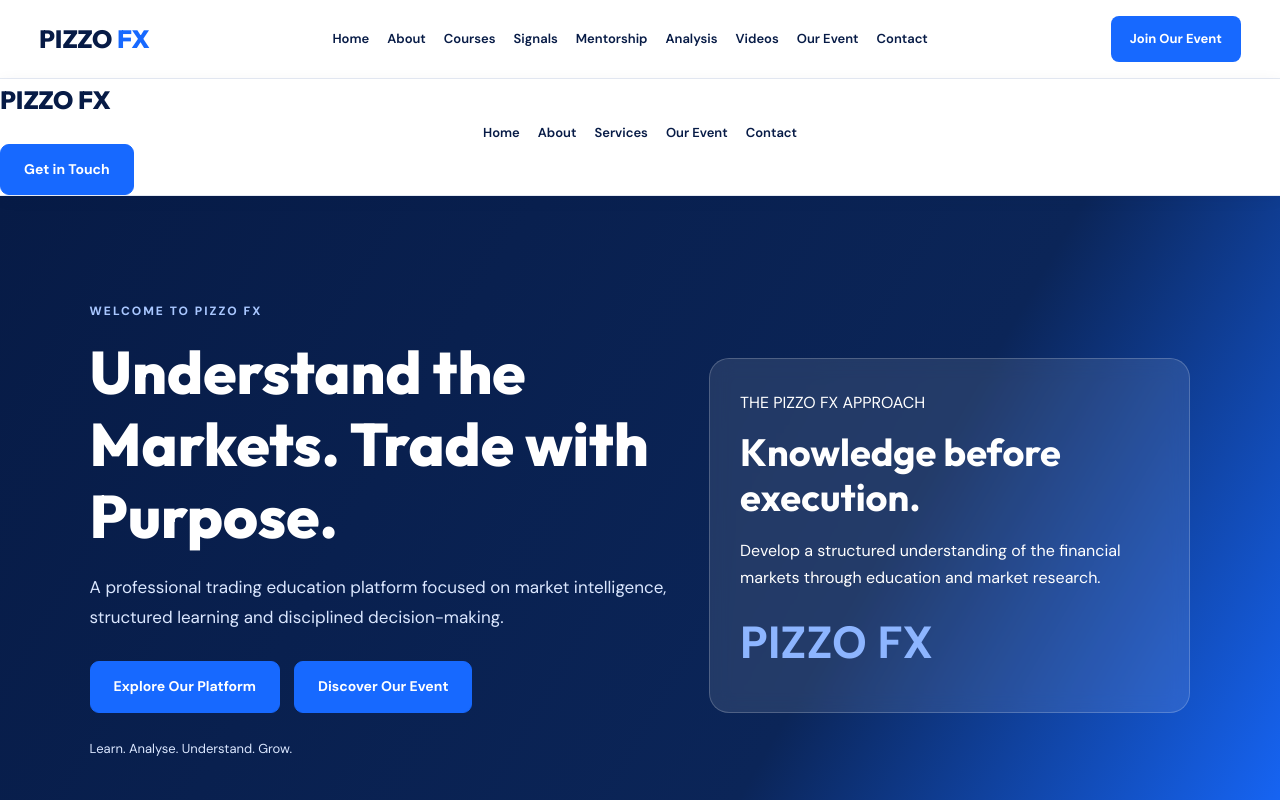
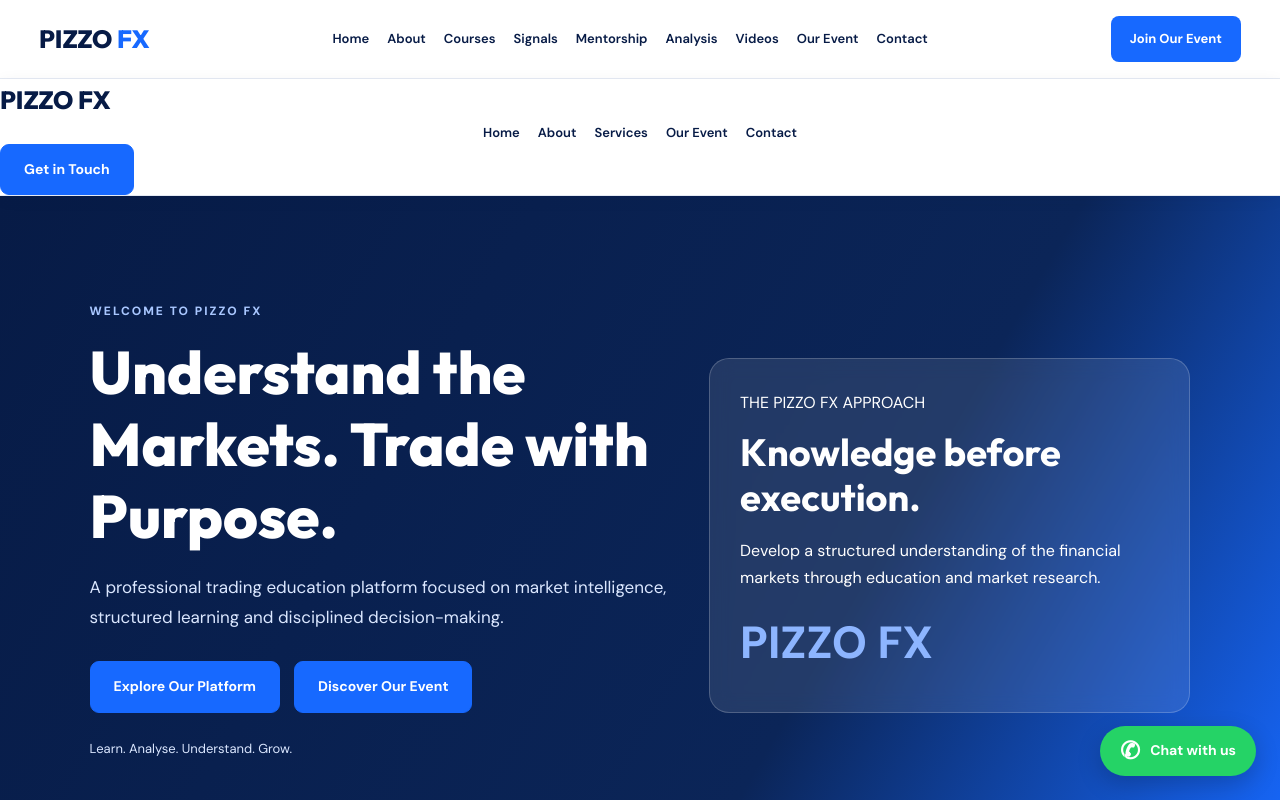
Before and after one commit to mutungastephen111-tech/pizzo-fx-website, a Next.js app: page / in a window 1280 px wide. Shown: the top 800 px of the page. Built offline with nearby package versions, Linux system fonts and the light colour scheme.

Commit message:
Update globals.css

```diff
--- a/src/app/globals.css
+++ b/src/app/globals.css
@@ -37,10 +37,7 @@ body {
   line-height: 1.7;
 }
 
-h1,
-h2,
-h3,
-h4 {
+h1, h2, h3, h4 {
   font-family: 'Outfit', sans-serif;
   color: var(--navy);
   line-height: 1.2;
@@ -482,6 +479,41 @@ img {
 }
 
 /* =========================================
+   FLOATING WHATSAPP BUTTON
+========================================= */
+
+.whatsapp-float {
+  position: fixed;
+  right: 24px;
+  bottom: 24px;
+  z-index: 2000;
+  display: flex;
+  align-items: center;
+  gap: 10px;
+  padding: 13px 20px;
+  background: #25D366;
+  color: #ffffff;
+  border-radius: 50px;
+  box-shadow: 0 8px 25px rgba(0, 0, 0, 0.2);
+  font-size: 14px;
+  font-weight: 700;
+  text-decoration: none;
+  transition: all 0.25s ease;
+}
+
+.whatsapp-float:hover {
+  background: #128C7E;
+  color: #ffffff;
+  transform: translateY(-4px);
+  box-shadow: 0 12px 30px rgba(0, 0, 0, 0.25);
+}
+
+.whatsapp-icon {
+  font-size: 24px;
+  line-height: 1;
+}
+
+/* =========================================
    MOBILE AND TABLET RESPONSIVENESS
 ========================================= */
 
@@ -571,4 +603,14 @@ img {
   .site-nav-links {
     gap: 10px;
   }
+
+  .whatsapp-float {
+    right: 15px;
+    bottom: 15px;
+    padding: 13px;
+  }
+
+  .whatsapp-float span:last-child {
+    display: none;
+  }
 }
```
